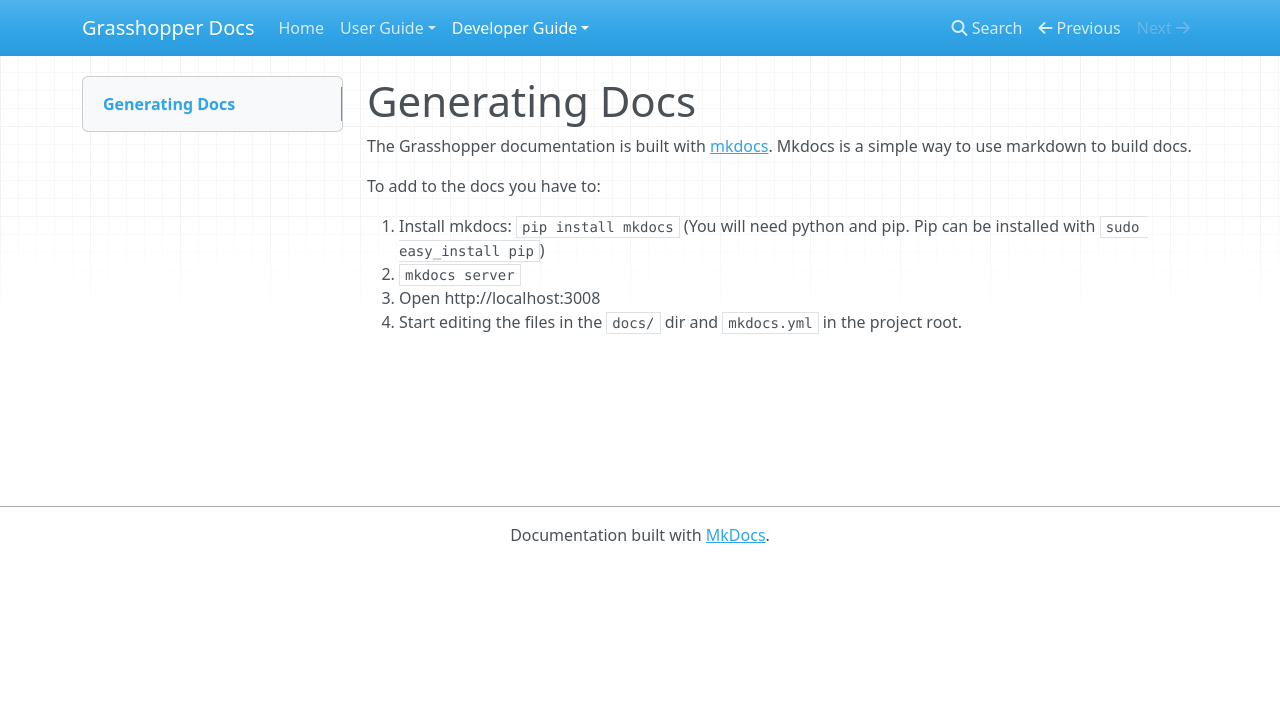
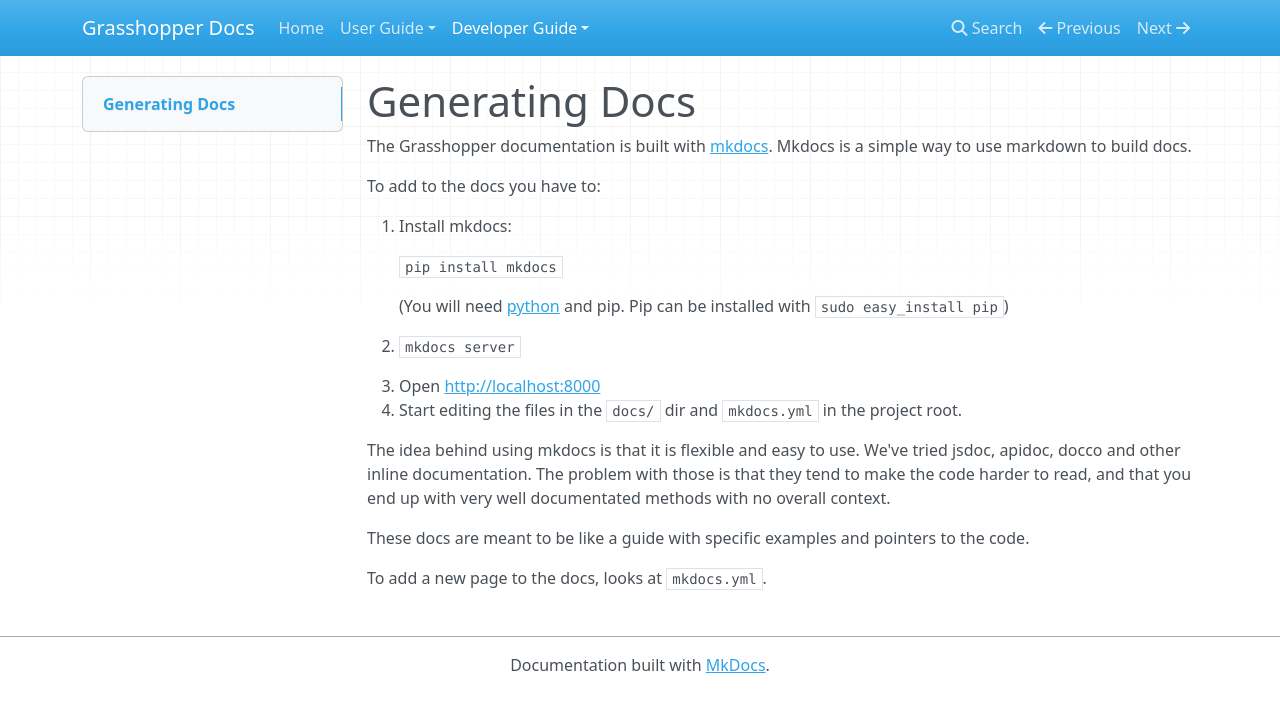
Before and after one commit to grasshopper-cms/grasshopper-api-js, an MkDocs documentation site: the page built from docs/developer-guide/generating-docs.md, in a window 1280 px wide. Shown: the top 712 px of the page. Built offline with MkDocs 1.6.1, drawn with Linux system fonts in a browser that asks for light colours; nearby versions of some CDN libraries; old or Windows-style settings are respelled for this version of MkDocs.

Commit message:
Adding more to readme

````diff
--- a/docs/developer-guide/generating-docs.md
+++ b/docs/developer-guide/generating-docs.md
@@ -5,7 +5,25 @@
 
 To add to the docs you have to:
 
-1. Install mkdocs: `pip install mkdocs` (You will need python and pip. Pip can be installed with `sudo easy_install pip`)
+1. Install mkdocs:
+
+    ```
+    pip install mkdocs
+    ```
+
+    (You will need [python](http://docs.python-guide.org/en/latest/starting/install/osx/)
+     and pip. Pip can be installed with `sudo easy_install pip`)
+
 1. `mkdocs server`
-1. Open http://localhost:3008
+1. Open [http://localhost:8000](http://localhost:8000)
 1. Start editing the files in the `docs/` dir and `mkdocs.yml` in the project root.
+
+The idea behind using mkdocs is that it is flexible and easy to use. We've
+tried jsdoc, apidoc, docco and other inline documentation. The problem
+with those is that they tend to make the code harder to read, and that
+you end up with very well documentated methods with no overall context.
+
+These docs are meant to be like a guide with specific examples and pointers
+to the code.
+
+To add a new page to the docs, looks at `mkdocs.yml`.
--- a/mkdocs.yml
+++ b/mkdocs.yml
@@ -1,7 +1,10 @@
 site_name: Grasshopper Docs
+#theme: material
+#theme: cinder
 pages:
 - Home: 'index.md'
 - User Guide:
     - 'Api': 'user-guide/api.md'
 - Developer Guide:
     - 'Generating Docs': 'developer-guide/generating-docs.md'
+    - 'Dev Workflow': 'developer-guide/dev-workflow.md'
````
Also changed, not shown: docs/developer-guide/dev-workflow.md (added, +3 -0 lines).
